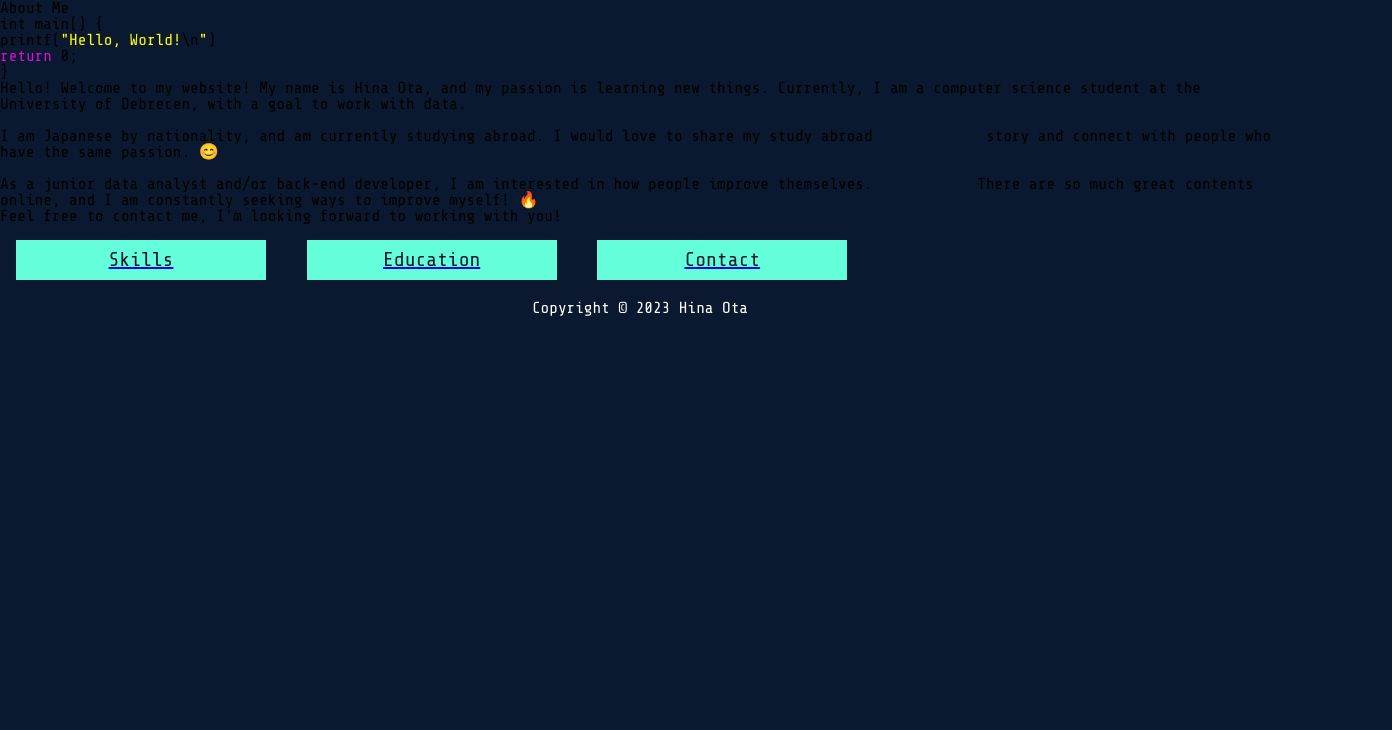
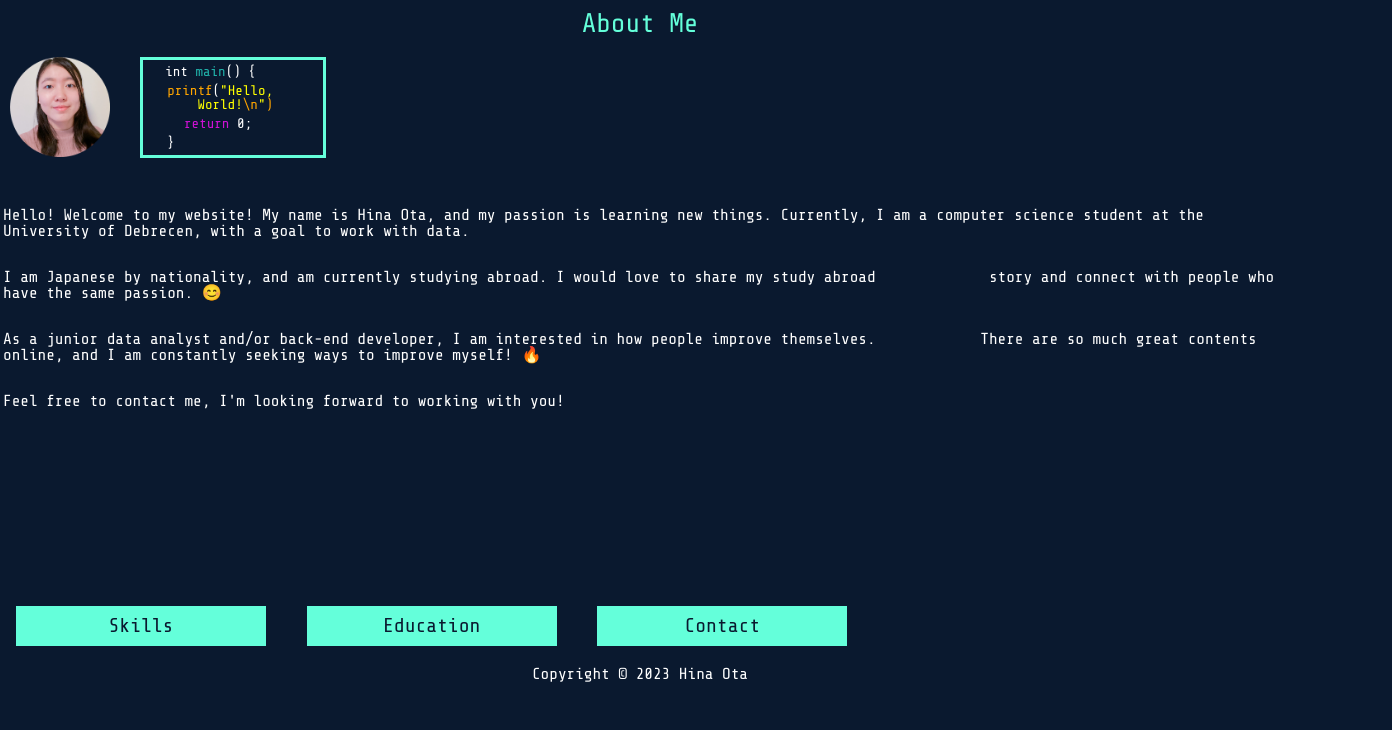
Before and after one commit to otahina/Mywebsite, a plain HTML site: page about.html in a window 1280 px wide. Shown: the part 70-800 px from the top of the page, 1392 px wide, since content can reach past the window. Drawn offline with nearby package versions, Linux system fonts and the light colour scheme.

Commit message:
Update style.css

```diff
--- a/css/style.css
+++ b/css/style.css
@@ -61,10 +61,6 @@ html{
     font-family: 'Share Tech Mono', monospace;
 }
 
-.highlight{
-    color:yellow;
-}
-
 .var{
     color:rgba(249, 16, 249, 0.823);
 }
@@ -73,13 +69,21 @@ html{
     color:yellow;
 }
 
+.std{
+    color:lightseagreen;
+}
+
+.print{
+    color:orange;
+}
+
 /* Header */
 
 
 header {
     color:white;
     width: 100%;
-    height: 100px;
+    height: 80px;
 }
 
 header a{
@@ -101,7 +105,7 @@ header nav ul li{
 
 header nav ul li a{
     display: inline;
-    font-size: 12px;
+    font-size: 20px;
     padding-left: 30px;
 }
 
@@ -158,13 +162,22 @@ header nav ul li a:hover{
     width: calc(100%- 32px);
     height: 40px;
     background-color: #64ffda;
+    transition: all 0.3s ease-in-out;
 }
+
+.index-boxlink a{
+    text-decoration: none;
+ }
 
 .index-boxlink h3{
    font-size: 20px;
    line-height: 40px;
    text-align: center;
    color:#0a192f;
+}
+
+.index-boxlink:hover{
+    background-color:yellow;
 }
 
 /* For Desktop */
@@ -239,57 +252,77 @@ footer{
 
 /* About Me */
 
-.about_me{
-    height: 300px;
-    color:white;
+.me{
     background: url(../img/me.png) no-repeat;
-    background-size: 200px;
-    background-position: center 80%;
-    padding-top: 20px;
+    background-size: 100px;
+    margin-left: 10px;
+    height: 120px;
 }
 
-.about_me h2{
+.me-container{
+    border: #64ffda solid 3px;
+    width: 180px;
+    margin-left: 130px;
+}
+
+#about-me{
+    width: 100%;
+    height: 580px;
+    padding-top: 10px;
+}
+
+#about-me h1{
+    color:#64ffda;
     font-size: 27px;
-    padding-bottom: 0;
+    padding-bottom: 20px;
     margin: 0;
     text-align: center;
-    color:white;
 }
 
-.about_me h3{
-    font-size: 25px;
-    float:left;
-    padding-top: 50px;
-    margin: 0;
-    padding-left: 110px;
+#about-me h2{
+    color:white;
+    margin: 5px;
+    text-align: center;
+    margin-right: 50px;
+    font-size: 14px;
 }
 
+#about-me h3{
+    color:white;
+    margin: 5px;
+    text-align: right;
+    margin-right: 50px;
+    font-size: 14px;
 
-.about_me h4{
-    font-size: 25px;
-    float:right;
-    padding-top: 50px;
-    margin: 0;
-    padding-right: 80px;
 }
 
-.about_me h5{
-    font-size: 25px;
-    float:left;
-    padding-top: 100px;
-    margin: 0;
-    padding-left: 110px;
+#about-me h4{
+    color:white;
+    margin: 5px;
+    text-align: center;
+    margin-right: 35px;
+    font-size: 14px;
+
 }
 
+#about-me h5{
+    color:white;
+    margin: 5px;
+    text-align: center;
+    margin-right: 130px;
+    font-size: 14px;
 
-.about_me h6{
-    font-size: 25px;
-    float:right;
-    padding-top: 100px;
-    margin: 0;
-    padding-right: 180px;
 }
 
+#about-me p{
+    color: white;
+    font-size: 16px;
+    float:left;
+    padding-top: 30px;
+    margin: 0;
+    padding-left: 3px;
+    padding-right: 3px;
+}
 
 /* Home Contents */
 
```
